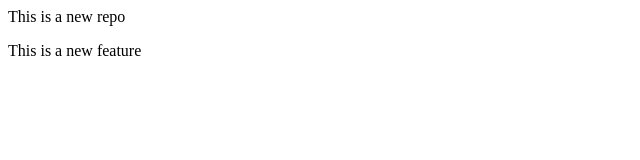
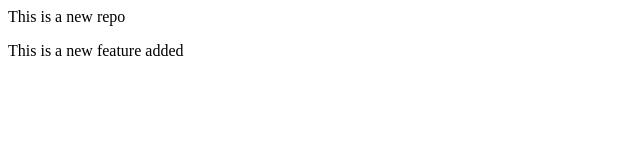
Before and after one commit to Amrit817900/localrepo, a plain HTML site: page index.html in a window 1280 px wide. Shown: the full height of the page, 0-640 px from the left. Drawn offline with Linux system fonts and the light colour scheme.

Commit message:
Added a new feature

```diff
--- a/index.html
+++ b/index.html
@@ -1,2 +1,2 @@
 <p>This is a new repo</p>
-<p>This is a new feature</p>
+<p>This is a new feature added</p>
```
